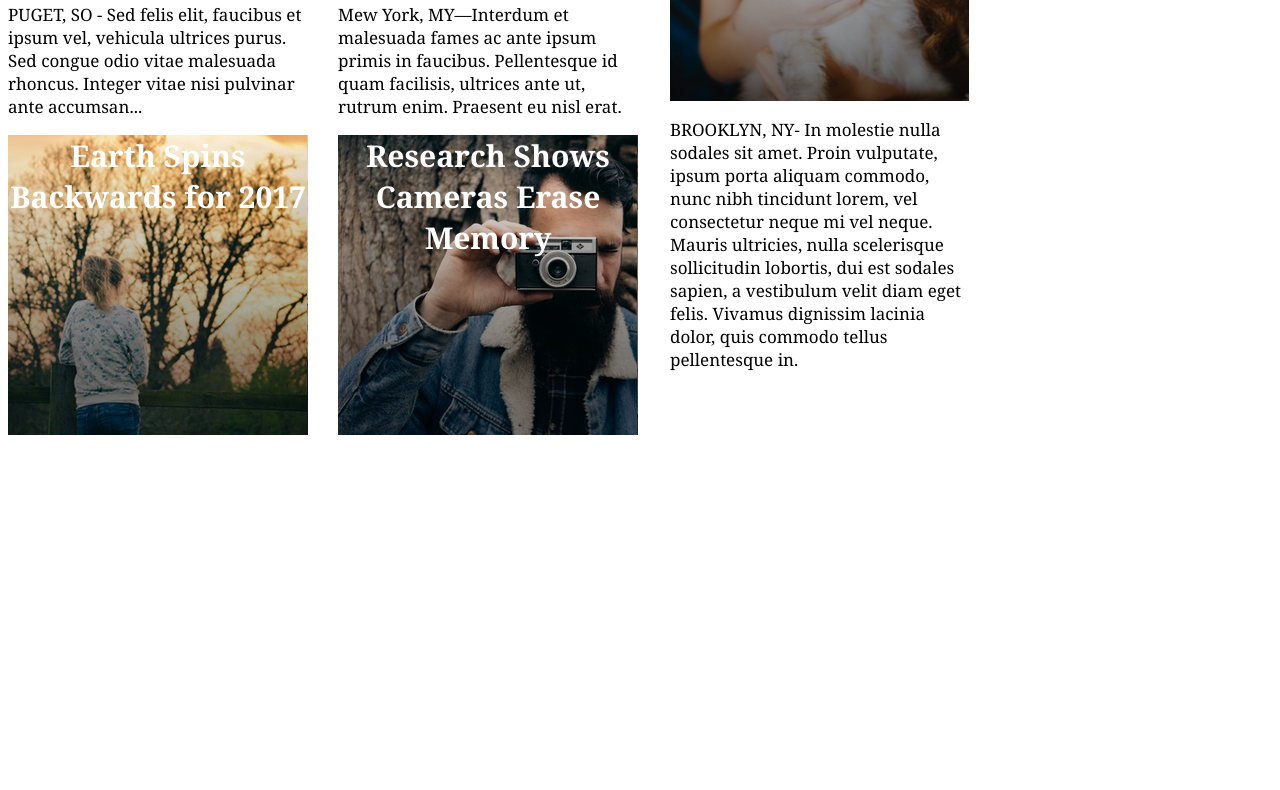
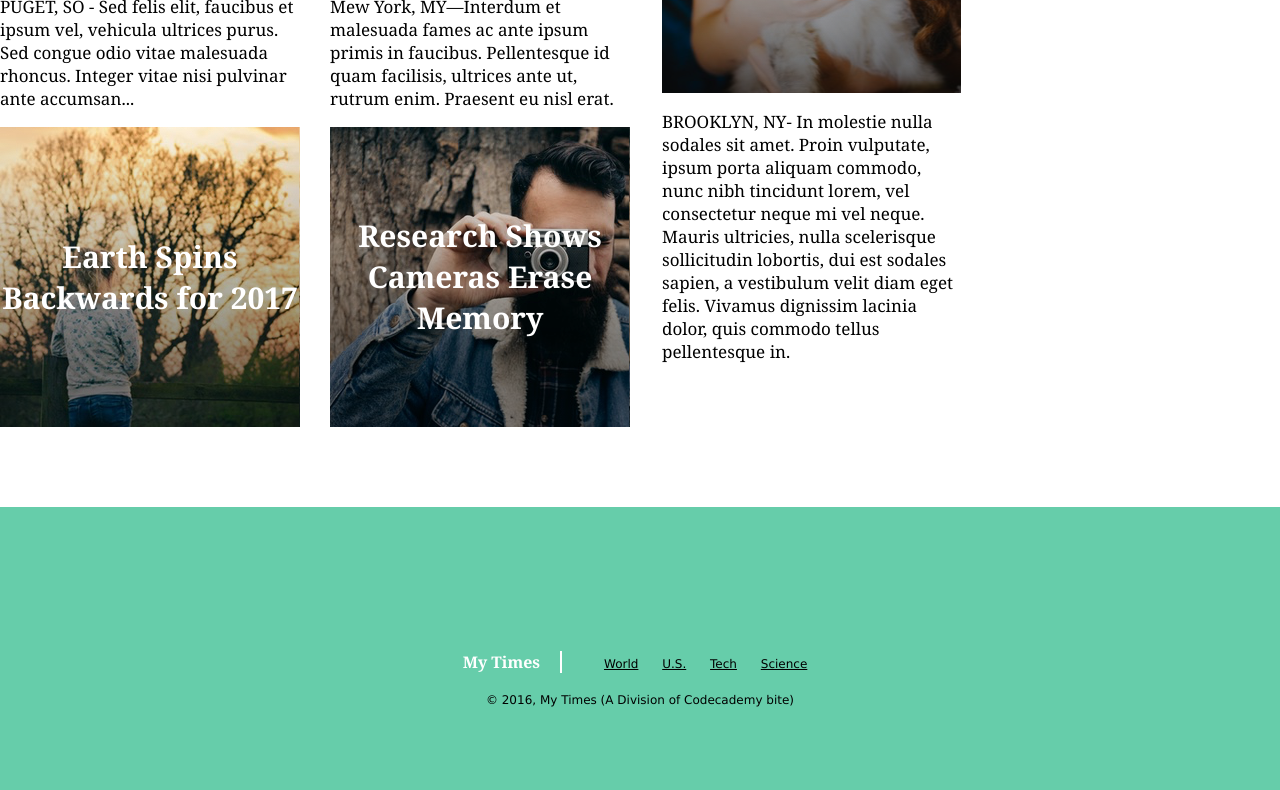
Before and after one commit to amonas/Fake-News, a plain HTML site: page index.html in a window 1280 px wide. Shown: the part 786-1576 px from the top of the page. Before the commit the page ends 1229 px from the top, so only its background shows below. Drawn offline with Linux system fonts and the light colour scheme.

Commit message:
Add final steps, complete project.

```diff
--- a/index.html
+++ b/index.html
@@ -62,6 +62,20 @@
 </div>
 </div>
 </div>
+<footer>
+  <div class="footernav">
+  <span class="footlogo">My Times</span>
 
+  <nav>
+  <span><a href="#world">World</a></span>
+  <span><a href="#us">U.S.</a></span>
+  <span><a href="#tech">Tech</a></span>
+  <span><a href="#science">Science</a></span>
+  </nav>
+</div>
+  <div class="copy">
+  <p>© 2016, My Times (A Division of Codecademy bite)</p>
+</div>
+</footer>
     </body>
 </html>
--- a/resources/css.style.css
+++ b/resources/css.style.css
@@ -1,3 +1,7 @@
+body {
+  margin: 0;
+}
+
 header {
   display: flex;
   font-family: Verdana;
@@ -29,7 +33,7 @@ div.logo img {
   padding-right: 12px;
 }
 
-nav {
+header nav {
   padding-right: 40px;
 }
 
@@ -58,7 +62,7 @@ h3 {
 .container {
   display: flex;
     padding-top: 100px;
-    overflow: auto;
+    margin-bottom: 80px;
 
 }
 
@@ -95,12 +99,14 @@ justify-content: space-between;
   font-size: 30px;
   font-family: Georgia;
   text-align: center;
+  align-items: center;
 }
 
 .main.image {
   font-size: 40px;
   text-align: left;
   background-image: url("../resources/images/img-story-main.png");
+  padding-left: 22px;
 }
 
 .backwards {
@@ -138,3 +144,34 @@ color: DimGray;
    border-bottom: 1px solid black;
        padding: 12px 20px;
  }
+
+footer {
+
+  display: flex;
+  background-color: MediumAquamarine;
+  margin: auto;
+  align-items: center;
+  justify-content: center;
+  flex-direction: column;
+  padding: 140px 0;
+  width: 100%;
+}
+
+footer, footer p {
+  font-family: Verdana;
+  font-size: 12px;
+}
+
+footer .footlogo {
+  font-family: Georgia;
+font-size: 16px;
+font-weight: bold;
+color: white;
+padding-right: 20px;
+border-right: 2px solid white;
+}
+
+footer nav {
+  margin-left: 28px;
+  display: inline-block;
+}
```
